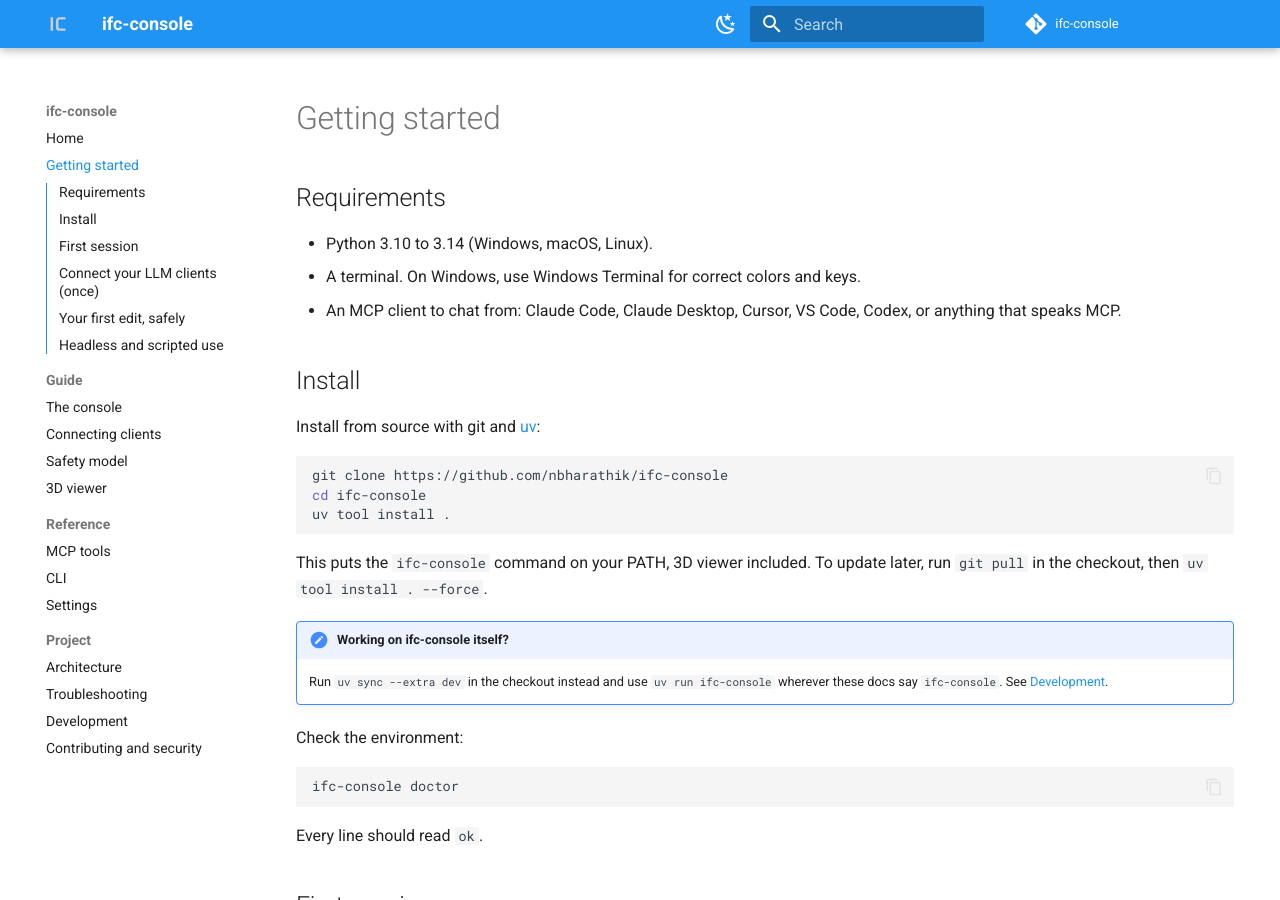
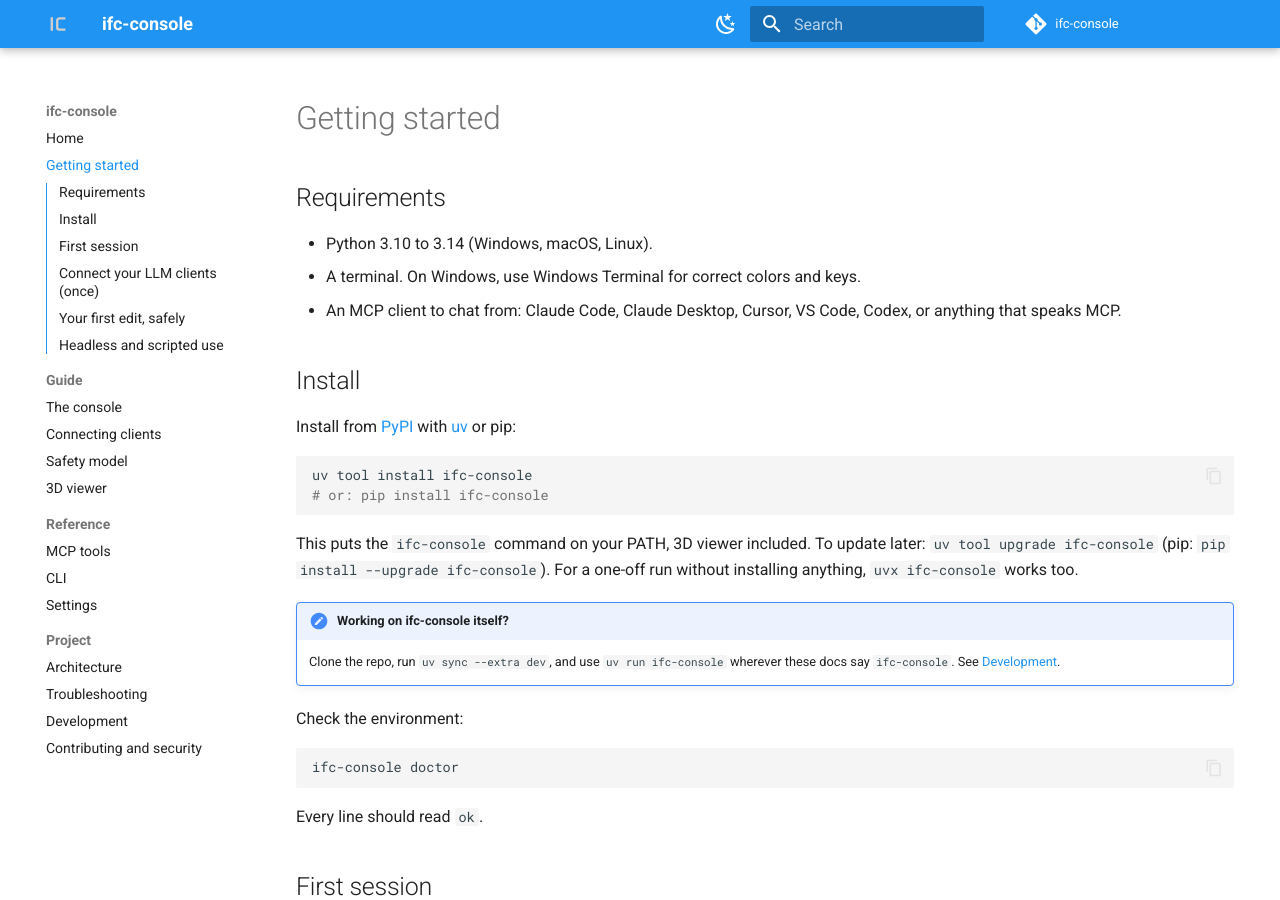
Before and after one commit to nbharathik/ifc-console, an MkDocs documentation site: the page built from docs/getting-started.md, in a window 1280 px wide and 900 px high. Built offline with MkDocs 1.6.1 and Material for MkDocs 9.7.7, drawn with Linux system fonts in a browser that asks for light colours; comment, search, counter and statistics services are not loaded.

````diff
--- a/docs/getting-started.md
+++ b/docs/getting-started.md
@@ -9,21 +9,22 @@
 
 ## Install
 
-Install from source with git and [uv](https://docs.astral.sh/uv/):
+Install from [PyPI](https://pypi.org/project/ifc-console/) with
+[uv](https://docs.astral.sh/uv/) or pip:
 
 ```bash
-git clone https://github.com/nbharathik/ifc-console
-cd ifc-console
-uv tool install .
+uv tool install ifc-console
+# or: pip install ifc-console
 ```
 
 This puts the `ifc-console` command on your PATH, 3D viewer included. To
-update later, run `git pull` in the checkout, then `uv tool install . --force`.
+update later: `uv tool upgrade ifc-console` (pip:
+`pip install --upgrade ifc-console`). For a one-off run without installing
+anything, `uvx ifc-console` works too.
 
 !!! note "Working on ifc-console itself?"
-    Run `uv sync --extra dev` in the checkout instead and use
-    `uv run ifc-console` wherever these docs say `ifc-console`. See
-    [Development](development.md).
+    Clone the repo, run `uv sync --extra dev`, and use `uv run ifc-console`
+    wherever these docs say `ifc-console`. See [Development](development.md).
 
 Check the environment:
 
````
Also changed, not shown: README.md (+26 -8 lines).
